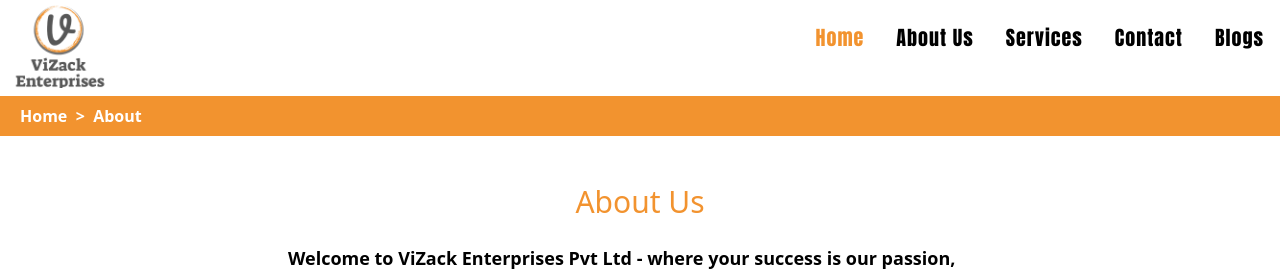
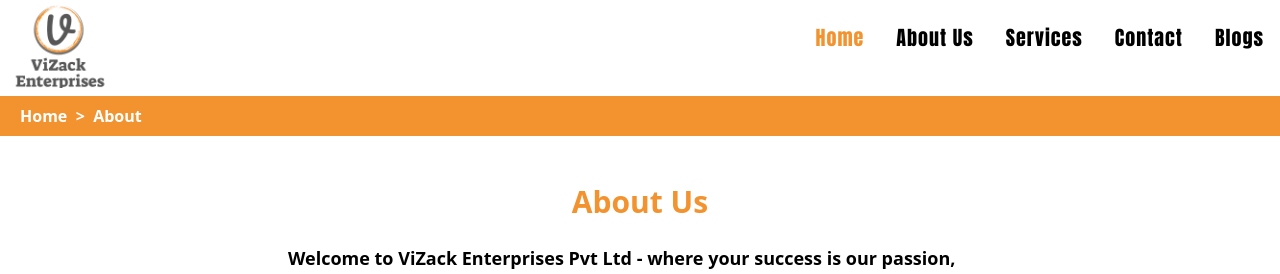
Before and after one commit to ayushsharma74/vizack.com, a Next.js app: page /about in a window 1280 px wide. Shown: the top 274 px of the page. Built offline with nearby package versions, Linux system fonts and the light colour scheme.

Commit message:
Update page.jsx

```diff
--- a/src/app/about/page.jsx
+++ b/src/app/about/page.jsx
@@ -8,7 +8,7 @@ const about = () => {
       <div>
         <div className="bg-white py-6 sm:py-8 lg:py-12">
           <div className="mx-auto max-w-screen-md px-4 md:px-8">
-            <h1 data-aos="fade-up" data-aos-delay="50" data-aos-duration="1000" className="mb-4 text-center text-2xl font-boldest text-default sm:text-3xl md:mb-6 max-sm:mt-16 ">About Us</h1>
+            <h1 data-aos="fade-up" data-aos-delay="50" data-aos-duration="1000" className="mb-4 text-center text-2xl font-extrabold text-default sm:text-3xl md:mb-6 max-sm:mt-16 ">About Us</h1>
 
             <p data-aos="fade-up" data-aos-delay="50" data-aos-duration="1000" className="mb-6 font-semibold text-black sm:text-lg md:mb-8">Welcome to ViZack Enterprises Pvt Ltd - where your success is our passion,
               where commitment meets excellence. At ViZack Enterprises, we pride
```
